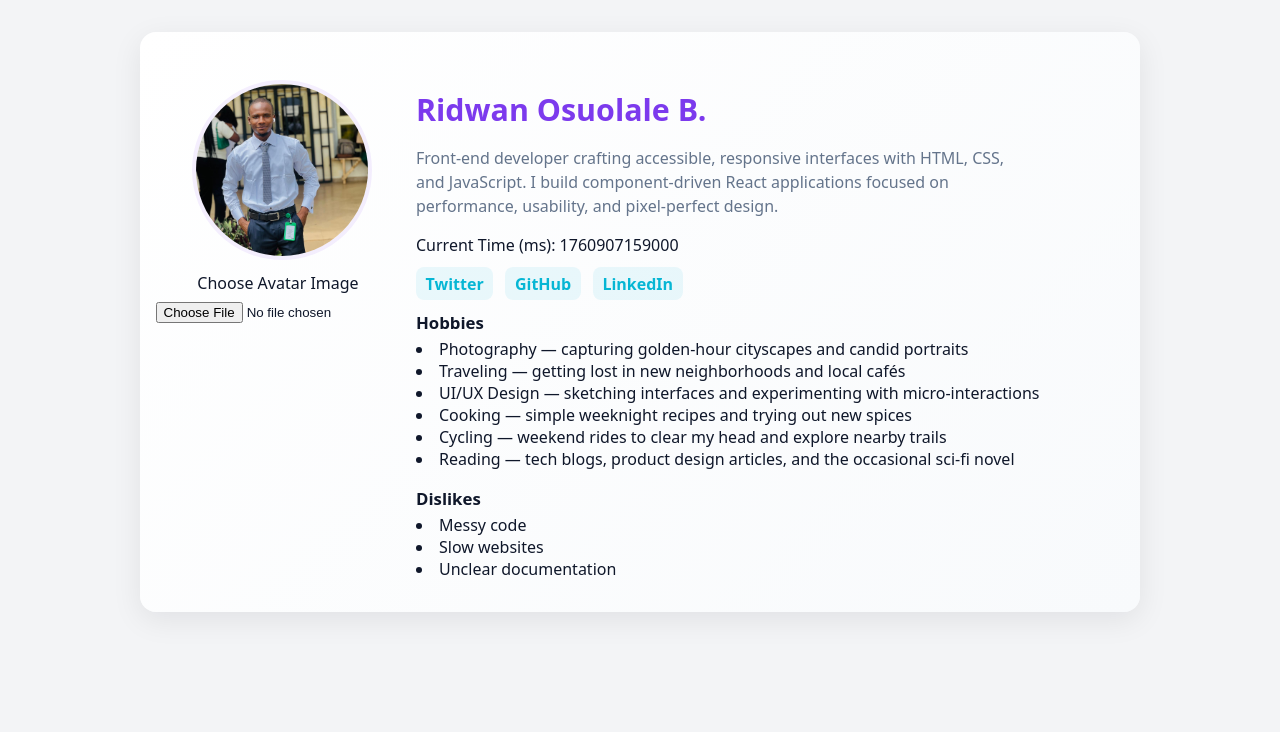
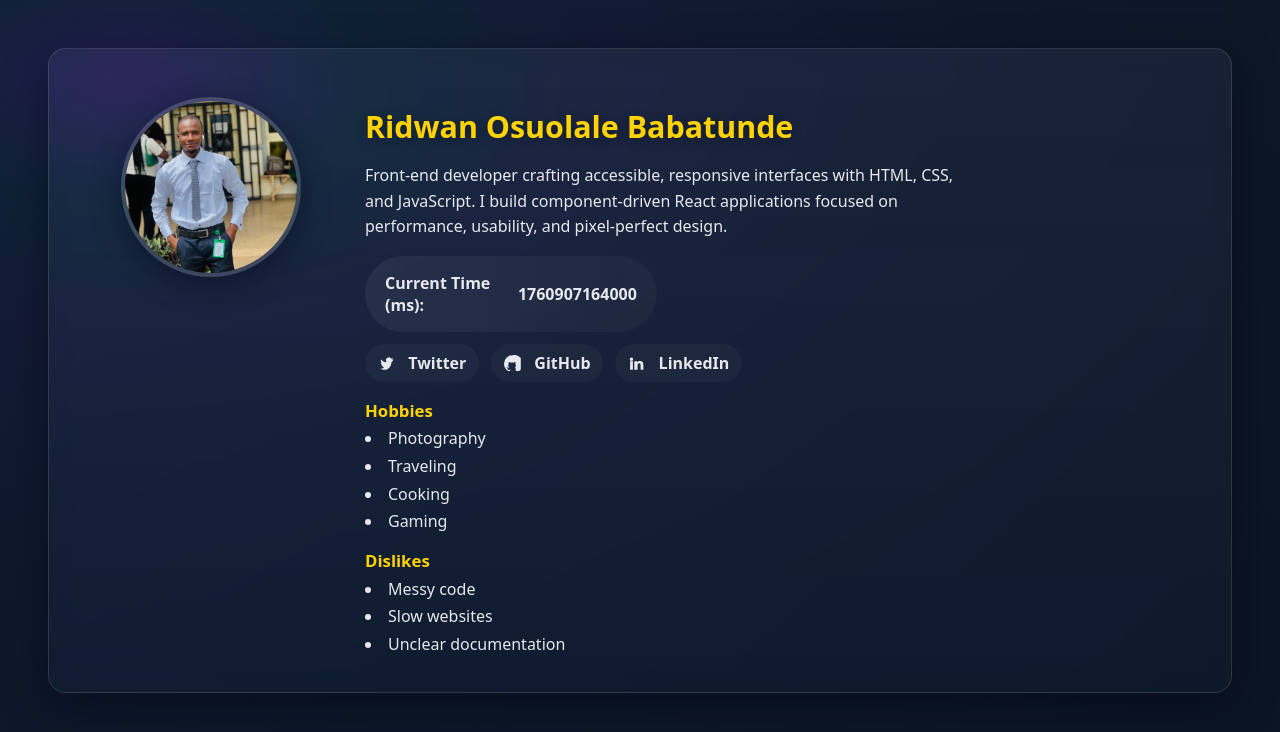
Before and after one commit to ridwxnullxh/Responsive-Profile_card, a plain HTML site: page index.html in a window 1280 px wide. Drawn offline with Linux system fonts and the light colour scheme.

Commit message:
updated added, UI improved

```diff
--- a/index.html
+++ b/index.html
@@ -7,6 +7,40 @@
     <link rel="stylesheet" href="style.css" />
   </head>
   <body>
+    <!-- SVG sprite for reusable icons -->
+    <svg aria-hidden="true" style="display: none">
+      <symbol id="icon-twitter" viewBox="0 0 24 24">
+        <path
+          d="M22 5.92c-.66.3-1.37.5-2.12.6.76-.46 1.34-1.2 1.62-2.07-.71.42-1.5.72-2.34.88A3.7 3.7 0 0 0 12 9.5c0 .29.03.57.09.84-3.07-.15-5.8-1.63-7.63-3.88-.32.55-.5 1.18-.5 1.86 0 1.28.65 2.41 1.64 3.07-.6-.02-1.17-.18-1.66-.46v.05c0 1.8 1.28 3.3 2.98 3.64-.31.09-.63.14-.97.14-.24 0-.48-.02-.71-.07.48 1.51 1.87 2.61 3.52 2.64A7.44 7.44 0 0 1 3 19.54a10.5 10.5 0 0 0 5.67 1.66c6.8 0 10.53-5.63 10.53-10.51v-.48A7.3 7.3 0 0 0 22 5.92z"
+        />
+      </symbol>
+      <symbol id="icon-github" viewBox="0 0 24 24">
+        <path
+          d="M12 .5A12 12 0 0 0 0 12.5c0 5.3 3.4 9.8 8.2 11.4.6.1.8-.3.8-.6v-2.1c-3.3.7-4-1.6-4-1.6-.5-1.3-1.2-1.6-1.2-1.6-1-.7.1-.7.1-.7 1.1.1 1.7 1.1 1.7 1.1 1 .1 1.6-.7 1.9-1.1-.8-.1-1.6-.4-1.6-1.8 0-1.2.4-2 .9-2.7-.1-.2-.4-1.3.1-2.7 0 0 .7-.2 2.4 1 .7-.2 1.5-.3 2.2-.3.7 0 1.5.1 2.2.3 1.7-1.2 2.4-1 2.4-1 .5 1.4.2 2.5.1 2.7.6.7.9 1.5.9 2.7 0 1.4-.8 1.7-1.6 1.8.5.4 1.3 1.3 1.3 2.7v4c0 .3.2.7.8.6A12 12 0 0 0 12 .5z"
+        />
+      </symbol>
+      <symbol id="icon-linkedin" viewBox="0 0 24 24">
+        <path
+          d="M4.98 3.5A2.5 2.5 0 1 1 4.98 8.5 2.5 2.5 0 0 1 4.98 3.5zM3 9h4v12H3zM9 9h3.8v1.6h.1c.5-.9 1.7-1.9 3.6-1.9C20.9 8.7 22 11 22 14.6V21h-4v-6.1c0-1.4 0-3.2-2-3.2-2 0-2.3 1.6-2.3 3.1V21H9z"
+        />
+      </symbol>
+      <symbol id="icon-camera" viewBox="0 0 24 24">
+        <path
+          d="M4 7h3l1.3-1.6A2 2 0 0 1 10.6 4h2.8c.7 0 1.3.3 1.6.8L16 7h3a2 2 0 0 1 2 2v9a2 2 0 0 1-2 2H4a2 2 0 0 1-2-2V9a2 2 0 0 1 2-2zM12 9a4 4 0 1 0 .001 8.001A4 4 0 0 0 12 9z"
+        />
+      </symbol>
+      <symbol id="icon-chevron" viewBox="0 0 24 24">
+        <path
+          d="M6 9l6 6 6-6"
+          fill="none"
+          stroke="currentColor"
+          stroke-width="2"
+          stroke-linecap="round"
+          stroke-linejoin="round"
+        />
+      </symbol>
+    </svg>
+
     <main>
       <article data-testid="test-profile-card" class="profile-card">
         <figure class="profile-avatar">
@@ -15,26 +49,11 @@
             alt="Profile photo of Ridwan Osuolale"
             data-testid="test-user-avatar"
           />
-
-          <!-- Avatar controls: upload or provide URL -->
-          <form class="avatar-controls" aria-label="Avatar controls">
-            <label class="visually-hidden" for="avatarUrl"
-              >Choose Avatar Image</label
-            >
-            <br />
-            <input
-              id="avatarFile"
-              class="input-file"
-              type="file"
-              accept="image/*"
-              aria-label="Upload avatar image"
-            />
-          </form>
         </figure>
 
         <div class="profile-info">
           <header>
-            <h2 data-testid="test-user-name">Ridwan Osuolale B.</h2>
+            <h2 data-testid="test-user-name">Ridwan Osuolale Babatunde</h2>
           </header>
 
           <p data-testid="test-user-bio" class="profile-bio" id="bio">
@@ -44,10 +63,12 @@
             design.
           </p>
 
-          <p class="profile-time">
-            Current Time (ms):
-            <time data-testid="test-user-time" id="userTime"></time>
-          </p>
+          <div class="meta-row">
+            <p class="profile-time">
+              Current Time (ms):
+              <time data-testid="test-user-time" id="userTime"></time>
+            </p>
+          </div>
 
           <nav aria-label="Social Links">
             <ul class="social-links" data-testid="test-user-social-links">
@@ -57,8 +78,12 @@
                   target="_blank"
                   rel="noopener noreferrer"
                   data-testid="test-user-social-twitter"
-                  >Twitter</a
                 >
+                  <svg class="icon" aria-hidden="true">
+                    <use href="#icon-twitter"></use>
+                  </svg>
+                  <span>Twitter</span>
+                </a>
               </li>
               <li>
                 <a
@@ -66,8 +91,12 @@
                   target="_blank"
                   rel="noopener noreferrer"
                   data-testid="test-user-social-github"
-                  >GitHub</a
                 >
+                  <svg class="icon" aria-hidden="true">
+                    <use href="#icon-github"></use>
+                  </svg>
+                  <span>GitHub</span>
+                </a>
               </li>
               <li>
                 <a
@@ -75,8 +104,12 @@
                   target="_blank"
                   rel="noopener noreferrer"
                   data-testid="test-user-social-linkedin"
-                  >LinkedIn</a
                 >
+                  <svg class="icon" aria-hidden="true">
+                    <use href="#icon-linkedin"></use>
+                  </svg>
+                  <span>LinkedIn</span>
+                </a>
               </li>
             </ul>
           </nav>
@@ -84,28 +117,10 @@
           <section aria-labelledby="hobbies-title">
             <h3 id="hobbies-title">Hobbies</h3>
             <ul data-testid="test-user-hobbies">
-              <li>
-                Photography — capturing golden-hour cityscapes and candid
-                portraits
-              </li>
-              <li>
-                Traveling — getting lost in new neighborhoods and local cafés
-              </li>
-              <li>
-                UI/UX Design — sketching interfaces and experimenting with
-                micro-interactions
-              </li>
-              <li>
-                Cooking — simple weeknight recipes and trying out new spices
-              </li>
-              <li>
-                Cycling — weekend rides to clear my head and explore nearby
-                trails
-              </li>
-              <li>
-                Reading — tech blogs, product design articles, and the
-                occasional sci‑fi novel
-              </li>
+              <li>Photography</li>
+              <li>Traveling</li>
+              <li>Cooking</li>
+              <li>Gaming</li>
             </ul>
           </section>
 
--- a/script.js
+++ b/script.js
@@ -1,35 +1,8 @@
-// Show current time in milliseconds
+// Live clock only - upload and toggle logic removed
 const timeEl = document.getElementById("userTime");
 function updateTime() {
+  if (!timeEl) return;
   timeEl.textContent = Date.now();
 }
 updateTime();
-
-// Avatar controls: file upload only (no URL handling here)
-const avatarImg = document.querySelector('[data-testid="test-user-avatar"]');
-const avatarFileInput = document.getElementById("avatarFile");
-
-let _currentAvatarObjectUrl = null;
-
-if (avatarFileInput && avatarImg) {
-  avatarFileInput.addEventListener("change", (e) => {
-    const file = e.target.files && e.target.files[0];
-    if (!file) return;
-    if (!file.type.startsWith("image/")) return;
-
-    // Revoke previous object URL if present
-    if (_currentAvatarObjectUrl) {
-      try {
-        URL.revokeObjectURL(_currentAvatarObjectUrl);
-      } catch (err) {
-        /* ignore */
-      }
-      _currentAvatarObjectUrl = null;
-    }
-
-    const objectUrl = URL.createObjectURL(file);
-    _currentAvatarObjectUrl = objectUrl;
-    avatarImg.src = objectUrl;
-    avatarImg.alt = file.name || "Uploaded avatar";
-  });
-}
+setInterval(updateTime, 1000);
--- a/style.css
+++ b/style.css
@@ -1,12 +1,22 @@
+/* Theme and layout for Responsive Profile Card — glass effect + abstract background */
 :root {
-  --bg: #f3f4f6;
-  --card-bg: linear-gradient(135deg, #ffffff 0%, #f8fafc 100%);
-  --text: #0f172a;
-  --muted: #64748b;
-  --accent: #7c3aed;
-  --accent-2: #06b6d4;
+  --bg: radial-gradient(
+      1200px 600px at 10% 10%,
+      rgba(124, 58, 237, 0.18) 0%,
+      rgba(6, 182, 212, 0.07) 20%,
+      rgba(99, 102, 241, 0.06) 40%,
+      rgba(59, 130, 246, 0.04) 60%,
+      rgba(14, 165, 233, 0.02) 100%
+    ),
+    linear-gradient(135deg, #0f172a 0%, #0b1220 100%);
+  --card-bg: rgba(255, 255, 255, 0.06);
+  --card-border: rgba(255, 255, 255, 0.12);
+  --text: #f8fafc;
+  --muted: rgba(248, 250, 252, 0.92);
+  --accent: #ffd300;
+  --accent-2: #60a5fa;
   --radius: 1rem;
-  --shadow: 0 8px 30px rgba(2, 6, 23, 0.08);
+  --shadow: 0 12px 40px rgba(2, 6, 23, 0.55);
 }
 
 * {
@@ -19,26 +29,36 @@ body {
   background: var(--bg);
   color: var(--text);
   margin: 0;
-  padding: 2rem;
+  padding: 3rem;
   display: flex;
   justify-content: center;
+  align-items: flex-start;
+  min-height: 100vh;
 }
 
 main {
   width: 100%;
-  max-width: 900px;
+  max-width: 1000px;
 }
 
+/* Glass-like card */
 .profile-card {
-  background: var(--card-bg);
-  border-radius: var(--radius);
+  background: linear-gradient(
+    180deg,
+    rgba(255, 255, 255, 0.05),
+    rgba(255, 255, 255, 0.02)
+  );
+  backdrop-filter: blur(10px) saturate(120%);
+  -webkit-backdrop-filter: blur(10px) saturate(120%);
+  border: 1px solid var(--card-border);
+  border-radius: calc(var(--radius) * 1.1);
   box-shadow: var(--shadow);
   overflow: hidden;
   display: grid;
   grid-template-columns: 1fr;
   gap: 1rem;
   align-items: start;
-  padding: 1.25rem;
+  padding: 1.5rem;
 }
 
 /* Avatar */
@@ -52,33 +72,11 @@ main {
   height: 150px;
   border-radius: 50%;
   object-fit: cover;
-  border: 4px solid rgba(124, 58, 237, 0.08);
+  border: 4px solid rgba(255, 255, 255, 0.16);
+  box-shadow: 0 8px 30px rgba(2, 6, 23, 0.45);
 }
 
-.avatar-controls {
-  margin-top: 0.75rem;
-  display: flex;
-  gap: 0.5rem;
-  align-items: center;
-  justify-content: center;
-  flex-wrap: wrap;
-}
-.input-url {
-  padding: 0.35rem 0.5rem;
-  border-radius: 0.5rem;
-  border: 1px solid #e6edf3;
-  width: 160px;
-}
-.input-file {
-  display: inline-block;
-}
-.file-label {
-  font-size: 0.9rem;
-  color: var(--muted);
-  cursor: pointer;
-}
-
-/* Info Section */
+/* Info */
 .profile-info {
   text-align: center;
   width: 100%;
@@ -87,37 +85,43 @@ main {
   margin-bottom: 0.5rem;
   color: var(--accent);
   font-size: 1.9rem;
+  text-shadow: 0 2px 12px rgba(0, 0, 0, 0.25);
 }
-
 .profile-bio {
-  line-height: 1.5;
+  line-height: 1.6;
   margin-bottom: 1rem;
   color: var(--muted);
   max-width: 65ch;
   overflow: hidden;
-  display: -webkit-box;
+  /* display: -webkit-box; */
   -webkit-line-clamp: 3;
   line-clamp: 3;
-  -webkit-box-orient: vertical;
+  /* -webkit-box-orient: vertical; */
   word-wrap: break-word;
 }
-.profile-bio.expanded {
-  -webkit-line-clamp: unset;
-  line-clamp: unset;
+
+.meta-row {
+  display: flex;
+  gap: 0.75rem;
+  align-items: center;
+  justify-content: center;
+  margin-bottom: 0.75rem;
+  width: 35%;
+  padding: 0px 20px;
+  background: linear-gradient(
+    90deg,
+    rgba(255, 255, 255, 0.06),
+    rgba(255, 255, 255, 0.03)
+  );
+
+  border-radius: 40px;
 }
-
-.bio-toggle {
-  display: inline-block;
-  margin-top: 0.25rem;
-  background: transparent;
-  border: 1px solid rgba(15, 23, 42, 0.06);
-  padding: 0.35rem 0.6rem;
-  border-radius: 0.45rem;
-  color: var(--accent);
-  cursor: pointer;
-}
-.bio-toggle:focus {
-  outline: 3px solid rgba(124, 58, 237, 0.18);
+.meta-row .profile-time {
+  color: var(--muted);
+  font-weight: 600;
+  display: flex;
+  align-items: center;
+  gap: 0.35rem;
 }
 
 /* Social links */
@@ -131,17 +135,43 @@ main {
   margin: 0 0 1rem 0;
 }
 .social-links a {
-  color: var(--accent-2);
+  color: var(--muted);
   text-decoration: none;
   font-weight: 700;
-  background: rgba(6, 182, 212, 0.08);
-  padding: 0.35rem 0.6rem;
-  border-radius: 0.5rem;
+  background: rgba(255, 255, 255, 0.03);
+  padding: 0.5rem 0.8rem;
+  border-radius: 999px;
+  display: inline-flex;
+  align-items: center;
+  gap: 0.5rem;
+  transition: transform 0.12s ease, background 0.12s ease, color 0.12s ease;
 }
 .social-links a:hover,
 .social-links a:focus {
-  box-shadow: 0 2px 8px rgba(7, 89, 133, 0.06);
+  transform: translateY(-3px);
+  background: linear-gradient(
+    90deg,
+    rgba(255, 255, 255, 0.06),
+    rgba(255, 255, 255, 0.03)
+  );
+  color: var(--accent-2);
   outline: none;
+}
+.social-links a .icon {
+  margin-right: 0.35rem;
+  vertical-align: middle;
+}
+
+/* Icon styles */
+.icon {
+  width: 1.05rem;
+  height: 1.05rem;
+  fill: currentColor;
+  stroke: none;
+}
+.icon.small {
+  width: 0.9rem;
+  height: 0.9rem;
 }
 
 /* Sections */
@@ -150,16 +180,20 @@ section {
 }
 section h3 {
   margin-bottom: 0.25rem;
-  color: var(--text);
+  color: var(--accent);
   font-size: 1.05rem;
 }
 section ul {
   list-style: disc inside;
   padding: 0;
   margin: 0;
+  color: var(--muted);
+}
+section ul li {
+  margin: 0.35rem 0;
 }
 
-/* Focus styles for accessibility */
+/* Focus styles */
 a:focus,
 button:focus,
 input:focus {
@@ -167,15 +201,12 @@ input:focus {
   outline-offset: 2px;
 }
 
-/* --- Responsive Layout --- */
+/* Responsive */
 @media (min-width: 640px) {
   .profile-card {
-    grid-template-columns: 200px 1fr;
+    grid-template-columns: 220px 1fr;
     gap: 1.5rem;
-    padding: 1.5rem;
-  }
-  .profile-avatar {
-    align-items: center;
+    padding: 1.5rem 2rem;
   }
   .profile-avatar img {
     width: 180px;
@@ -183,23 +214,30 @@ input:focus {
   }
   .profile-info {
     text-align: left;
-    padding: 0;
   }
   .social-links {
+    justify-content: flex-start;
+  }
+  .meta-row {
     justify-content: flex-start;
   }
 }
 
 @media (min-width: 1024px) {
   main {
-    max-width: 1000px;
+    max-width: 1200px;
   }
   .profile-card {
     padding: 2rem;
-    grid-template-columns: 220px 1fr;
+    grid-template-columns: 260px 1fr;
   }
   .profile-bio {
     -webkit-line-clamp: 4;
     line-clamp: 4;
   }
 }
+
+/* small interaction tweaks */
+.social-links a:active {
+  transform: translateY(1px) scale(0.998);
+}
```
